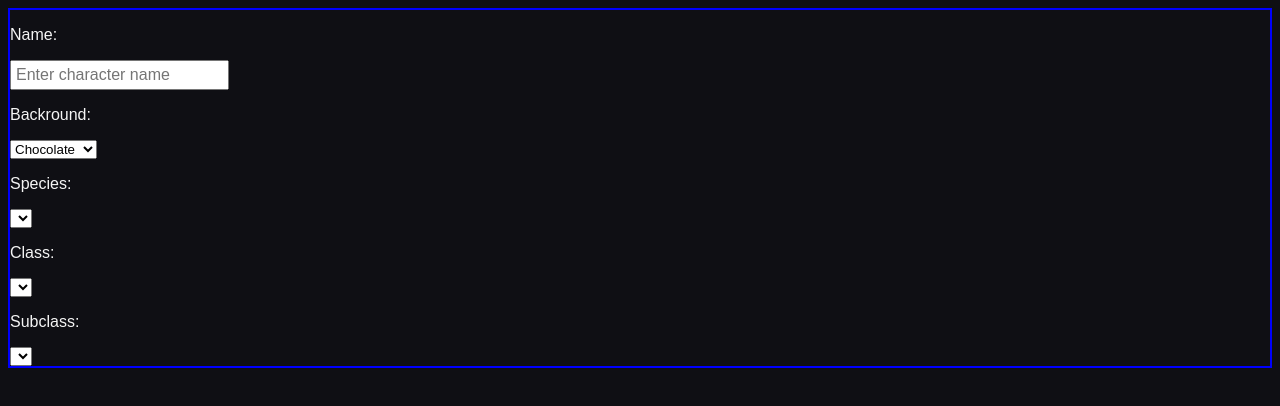
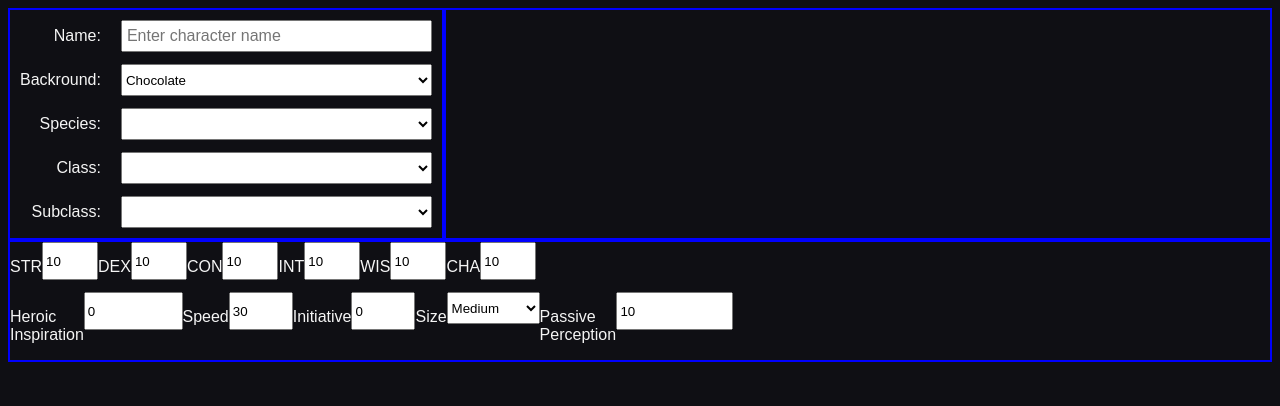
Before and after one commit to michaeljawn/MERNStackWebApp, a React (Vite) app in the folder client/: page /CharacterSheetCreator in a window 1280 px wide. Shown: the top 406 px of the page. Built offline with nearby package versions, Linux system fonts and the light colour scheme; the HTML template or start-up script is replaced by a standard one.

Commit message:
character creator update

```diff
--- a/client/src/pages/CharacterSheetCreator.jsx
+++ b/client/src/pages/CharacterSheetCreator.jsx
@@ -23,7 +23,37 @@ export default function CharacterSheetCreator() {
     const [character_subclass, setSubclassSelectedValue] = useState('');
     const subclass_options = [];
 
+
+    const SIZE = Object.freeze({
+        TINY: "Tiny",
+        SMALL: "Small",
+        MEDIUM: "Medium",
+        LARGE: "Large",
+        HUGE: "Huge",
+        GARGANTUAN: "Gargantuan"
+    });
+
+    const [stats, setStats] = useState({
+        strength: 10,
+        dexterity: 10,
+        constitution: 10,
+        intelligence: 10,
+        wisdom: 10,
+        charisma: 10,
+        heroicInspiration: 0,
+
+        //????
+        speed: 30,
+        initiative: 0,
+        size: SIZE.MEDIUM,
+        passivePerception: 10
+    });
+
     return (
+        <div className="characterCreator">
+
+            <div className="horizontalSplit">
+                {/* STATS 1 */}
                 <section className="identity">
                     <div className="name">
                         <p>Name:</p>
@@ -81,5 +111,129 @@ export default function CharacterSheetCreator() {
                     </div>
 
                 </section>
+                {/* STATS 1 */}
+                <section className="stats_1">
+
+                </section>
+            </div>
+
+            {/* STATS 2 */}
+            <section className="stats_2">
+
+                {/* MAIN */}
+                <div className="mainStats">
+                    <div className="stat">
+                        <p>STR</p>
+                        <input type="number" min="1" max="30"
+                            value={stats.strength}
+                            onChange={(e) => handleStatChange("strength", e.target.value)}
+                        />
+                    </div>
+
+                    <div className="stat">
+                        <p>DEX</p>
+                        <input type="number" min="1" max="30"
+                            value={stats.dexterity}
+                            onChange={(e) => handleStatChange("dexterity", e.target.value)}
+                        />
+                    </div>
+
+                    <div className="stat">
+                        <p>CON</p>
+                        <input type="number" min="1" max="30"
+                            value={stats.constitution}
+                            onChange={(e) => handleStatChange("constitution", e.target.value)}
+                        />
+                    </div>
+
+                    <div className="stat">
+                        <p>INT</p>
+                        <input type="number" min="1" max="30"
+                            value={stats.intelligence}
+                            onChange={(e) => handleStatChange("intelligence", e.target.value)}
+                        />
+                    </div>
+
+                    <div className="stat">
+                        <p>WIS</p>
+                        <input type="number" min="1" max="30"
+                            value={stats.wisdom}
+                            onChange={(e) => handleStatChange("wisdom", e.target.value)}
+                        />
+                    </div>
+
+                    <div className="stat">
+                        <p>CHA</p>
+                        <input type="number" min="1" max="30"
+                            value={stats.charisma}
+                            onChange={(e) => handleStatChange("charisma", e.target.value)}
+                        />
+                    </div>
+                </div>
+
+                {/* SECONDARY */}
+                <div className="secondaryStats">
+
+                    <div className="stat">
+                        <p>Heroic Inspiration</p>
+                        <input
+                            type="number"
+                            min="0"
+                            max="1"
+                            value={stats.heroicInspiration}
+                            onChange={(e) => handleStatChange("heroicInspiration", e.target.value)}
+                        />
+                    </div>
+
+                    <div className="stat">
+                        <p>Speed</p>
+                        <input
+                            type="number"
+                            min="0"
+                            max="120"
+                            value={stats.speed}
+                            onChange={(e) => handleStatChange("speed", e.target.value)}
+                        />
+                    </div>
+
+                    <div className="stat">
+                        <p>Initiative</p>
+                        <input
+                            type="number"
+                            min="-10"
+                            max="20"
+                            value={stats.initiative}
+                            onChange={(e) => handleStatChange("initiative", e.target.value)}
+                        />
+                    </div>
+
+                    <div className="stat">
+                        <p>Size</p>
+                        <select
+                            value={stats.size}
+                            onChange={(e) => handleStatChange("size", e.target.value)}
+                        >
+                            {Object.values(SIZE).map(size => (
+                                <option key={size} value={size}>
+                                    {size}
+                                </option>
+                            ))}
+                        </select>
+                    </div>
+
+                    <div className="stat">
+                        <p>Passive Perception</p>
+                        <input
+                            type="number"
+                            min="0"
+                            max="30"
+                            value={stats.passivePerception}
+                            onChange={(e) => handleStatChange("passivePerception", e.target.value)}
+                        />
+                    </div>
+
+                </div>
+            </section>
+        </div>
     );
 }
--- a/client/src/styles/CharacterSheetCreator.css
+++ b/client/src/styles/CharacterSheetCreator.css
@@ -1,3 +1,47 @@
 section{
     border: 2px, solid, blue;
 }
+
+.characterCreator div {
+    display: flex;
+}
+
+input,  select{
+    width: 100%;
+    height: 32px;
+}
+
+.horizontalSplit{
+    display: flex;
+}
+
+.identity{
+    flex: 1;
+}
+.stats_1{
+    flex: 2;
+}
+
+.identity {
+  display: grid;
+  grid-template-columns: max-content 1fr;
+  row-gap: 12px;
+  column-gap: 20px;
+  align-items: center;
+  padding: 10px;
+}
+.identity > div {
+  display: contents;
+}
+
+.identity > div > p {
+  justify-self: end;
+  margin: 0;
+  padding-right: 0;
+}
+
+.identity > div > input,
+.identity > div > select {
+  width: 100%;
+  box-sizing: border-box;
+}
```
Lines whose indentation alone changed are shown as unchanged.
